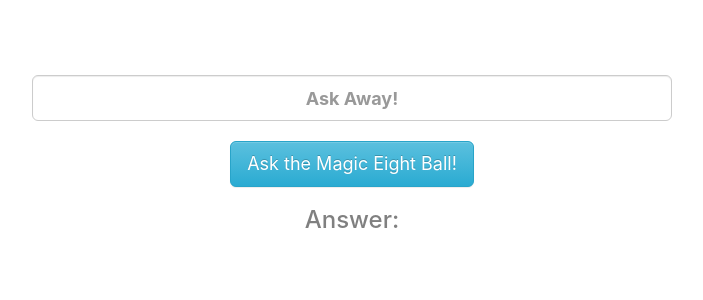
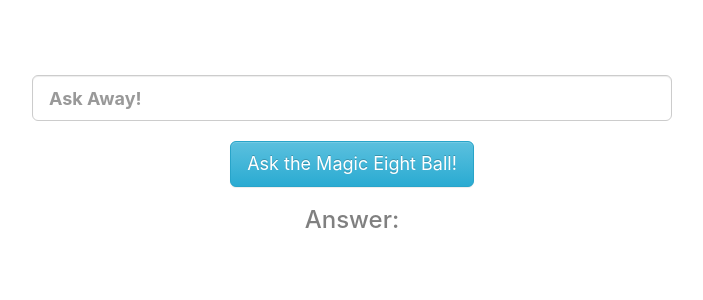
Before and after one commit to Hawky454/magiceightball, a React (Create React App) app: page / in a window 1280 px wide. Shown: the top 300 px of the page, without its empty margins (288-991 px from the left). Built offline with nearby package versions, Linux system fonts and the light colour scheme.

Commit message:
added exlamation mark dynamically

```diff
--- a/src/components/MagicEightBall.js
+++ b/src/components/MagicEightBall.js
@@ -2,10 +2,10 @@ import React, { Component } from 'react';
 import styles from './MagicEightBall.module.css';
 // import ReactDOM from 'react-dom';
 
-const inputStyle = {
-    color: 'purple',
-    textAlign: 'center'
-}
+// const inputStyle = {
+//     color: 'purple',
+//     textAlign: 'center'
+// }
 
 class MagicEightBall extends Component {
     constructor(props) {
@@ -84,7 +84,7 @@ class MagicEightBall extends Component {
           value={this.state.userInput}
           onChange={this.handleChange}
           onKeyPress={this.handleKeyPress}
-          style={inputStyle}
+        //   style={inputStyle}
         />
 
           <br />
--- a/src/components/MagicEightBall.module.css
+++ b/src/components/MagicEightBall.module.css
@@ -12,3 +12,9 @@
     color: blue;
     font-size: 20px;
 }
+
+/* Not sure why this isn't working but it works when I just apply it as in the JSX file MagidEightBall */
+input {
+    /* text-align: center; */
+    color: purple;
+}
```
